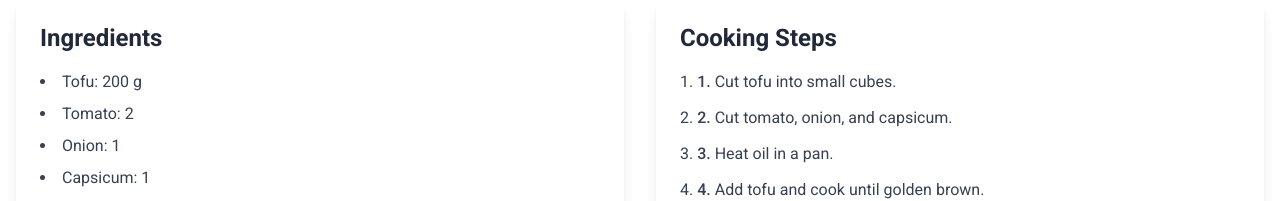
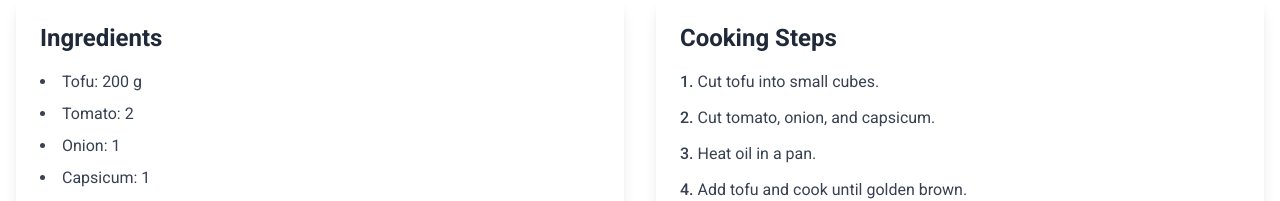
Before and after one commit to karanssu/ai-recipe-haven, a Next.js app: page /recipe/1 in a window 1280 px wide. Shown: the part 606-807 px from the top of the page. Built offline with nearby package versions, Linux system fonts and the light colour scheme; no server answers.

Commit message:
list number fixed on recipe page

```diff
--- a/app/(root)/(user)/recipe/[recipeId]/page.tsx
+++ b/app/(root)/(user)/recipe/[recipeId]/page.tsx
@@ -169,7 +169,7 @@ const Page = async ({ params }: { params: Promise<{ recipeId: string }> }) => {
 					</h2>
 					<ol className="list-decimal list-inside text-gray-700 space-y-3">
 						{recipe.cookingSteps?.map((step) => (
-							<li key={step.number}>
+							<li key={step.number} className="list-none">
 								<span className="font-medium">{step.number}.</span> {step.step}
 							</li>
 						))}
```
